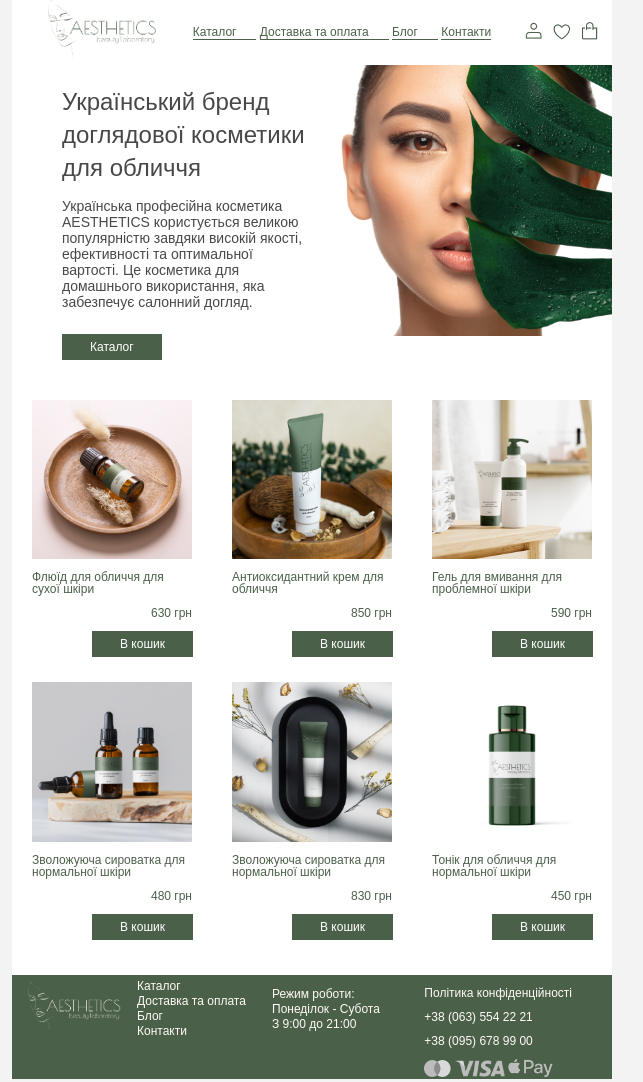
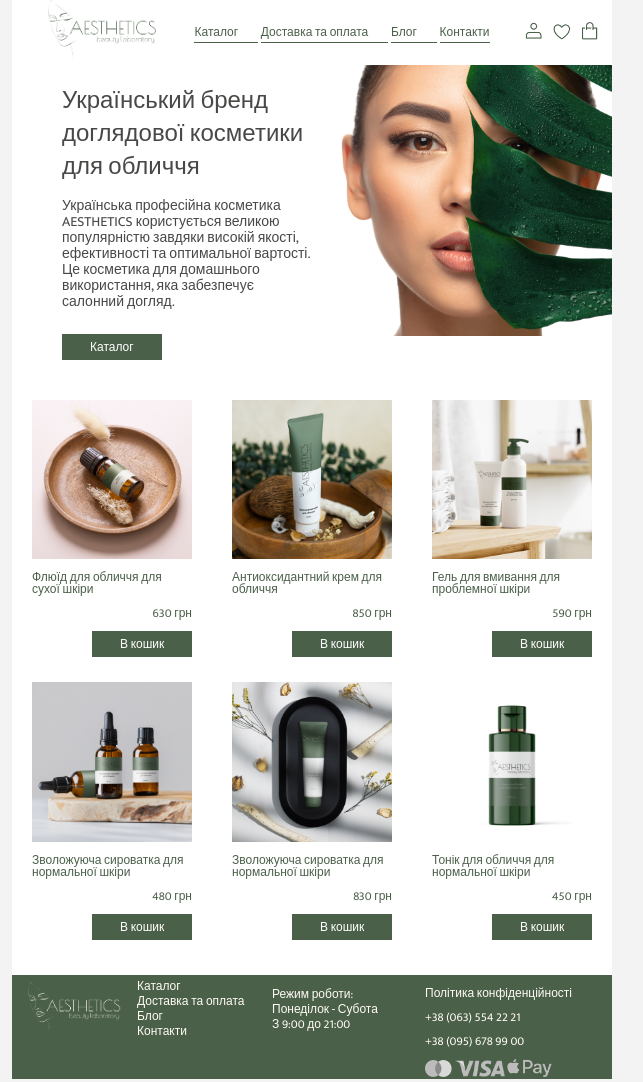
Before and after one commit to sova0564/aesthetics_email, a plain HTML site: page index.html in a window 1280 px wide. Shown: the whole page, without its empty margins (328-971 px from the left). Drawn offline with Linux system fonts and the light colour scheme.

Commit message:
Add files via upload

```diff
--- a/index.html
+++ b/index.html
@@ -3,11 +3,15 @@
   <head>
     <meta http-equiv="Content-Type" content="text/html; charset=utf-8" />
     <link rel="icon" type="image/x-icon" href="./images/tropical.png" />
+    <link
+      href="https://fonts.googleapis.com/css2?family=Mukta&display=swap"
+      rel="stylesheet"
+    />
     <title>Aesthetics</title>
     <style type="text/css">
       * {
         color: #4b6049;
-        font-family: "PT Sans", sans-serif;
+        font-family: "Mukta", sans-serif;
         font-size: 12px;
         line-height: 12px;
         text-decoration: none;
```
